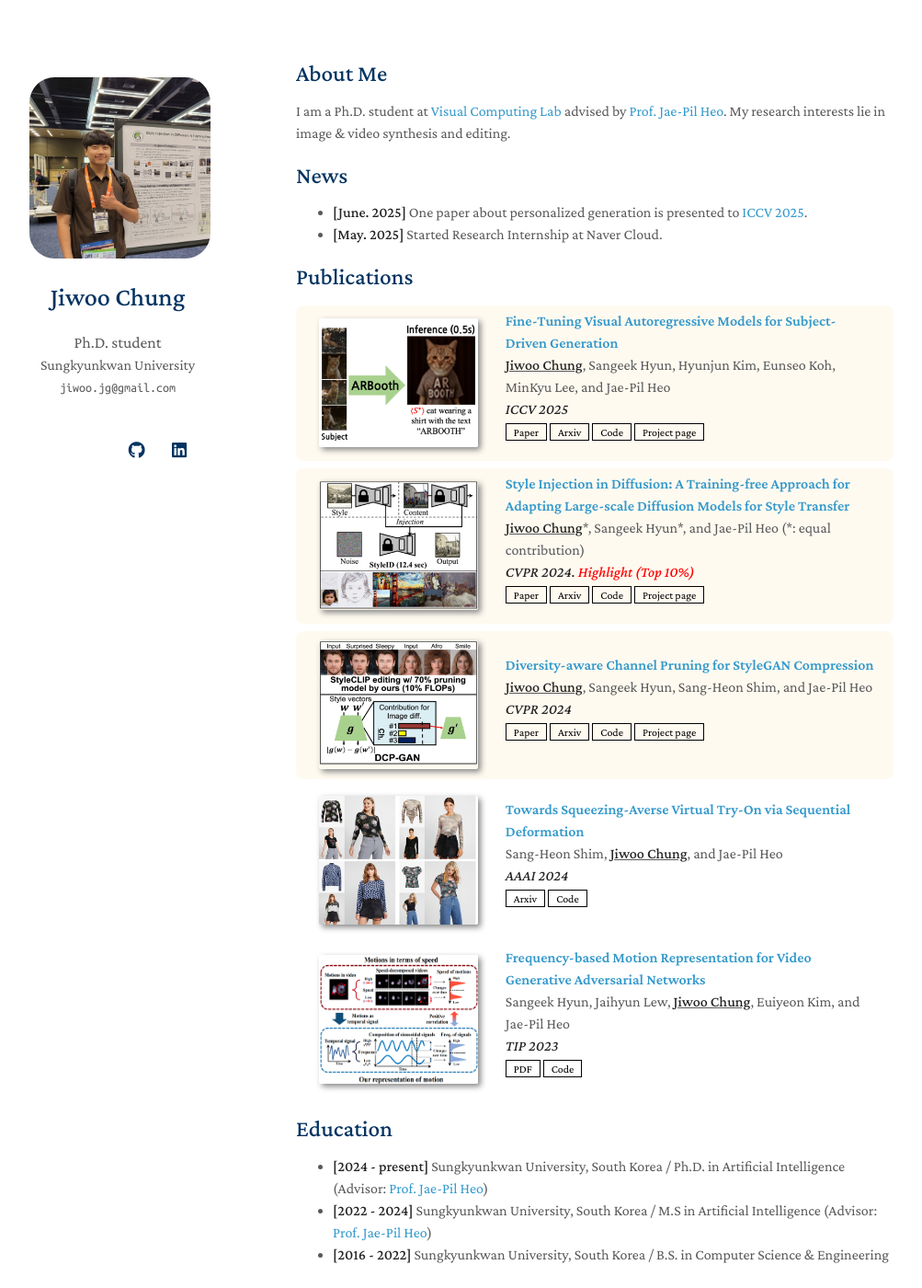
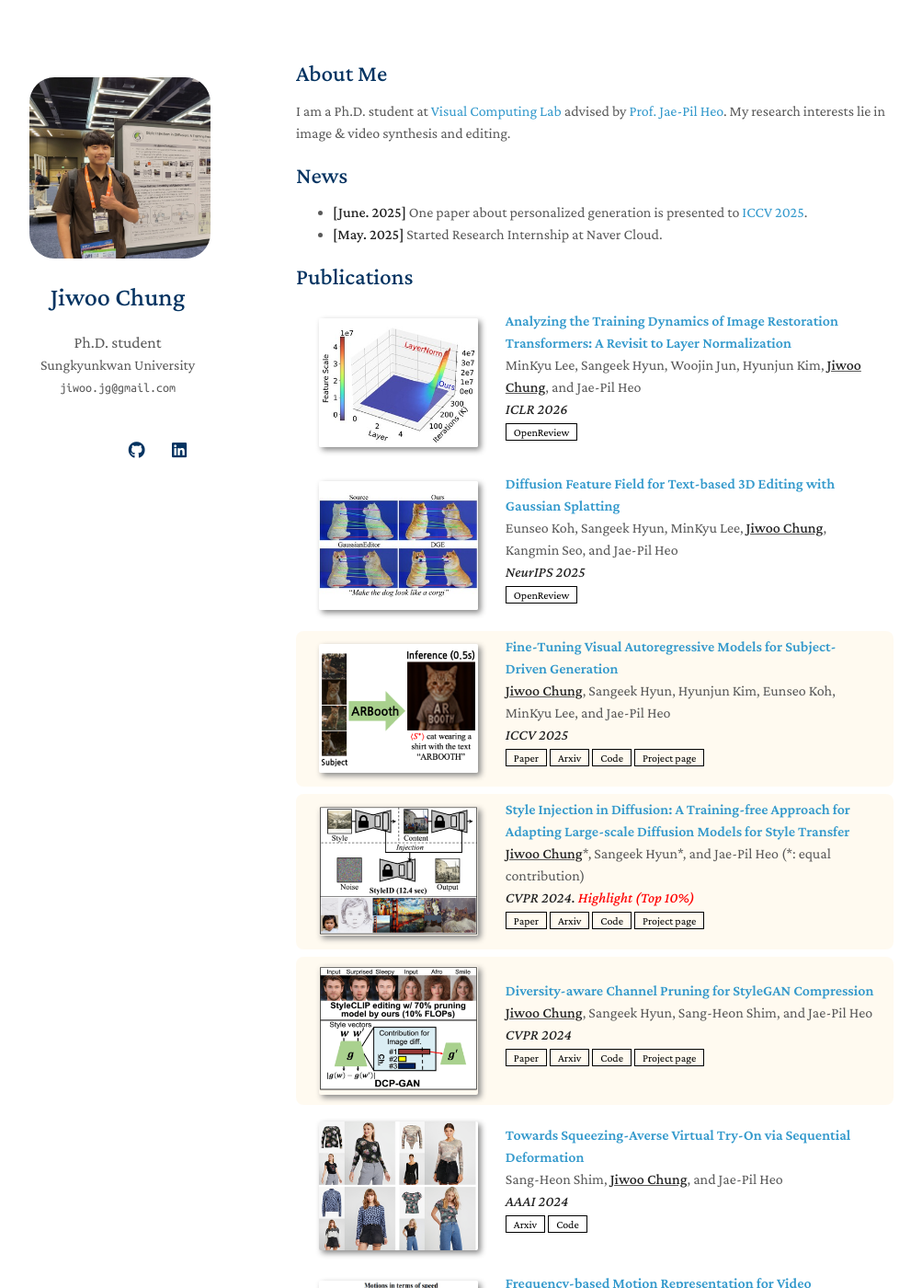
Before and after one commit to jiwoogit/jiwoogit.github.io, a Jekyll site: the page built from index.md, in a window 1280 px wide and 1400 px high. Shown: the whole window at 92% size, without its empty margins (148-1151 px from the left). Built offline with Jekyll 4.4.1, drawn with Linux system fonts in a browser that asks for light colours; nearby versions of some CDN libraries; a style sheet for code colours, icons or effects is not loaded; our own code applies the rules of GitHub Pages for plain Markdown files; some of the changed text lies outside the part shown.

Commit message:
Update Publications(2025 Neurips, 2026 iclr)

```diff
--- a/_includes/publications.md
+++ b/_includes/publications.md
@@ -2,6 +2,40 @@
 
 <div class="publications">
 <ol class="bibliography">
+
+<li style="padding: 5px 5px 20px 5px;">
+<div class="pub-row">
+  <div class="col-sm-3 abbr" style="position: relative;padding-right: 15px;padding-left: 15px;">
+    <img src="assets/img/ICLR_2026.jpg" class="teaser img-fluid z-depth-1">
+  </div>
+
+  <div class="col-sm-9" style="position: relative;padding-right: 15px;padding-left: 20px;">
+    <div class="title"><a href="https://openreview.net/pdf?id=SbLj5hJXh6">Analyzing the Training Dynamics of Image Restoration Transformers: A Revisit to Layer Normalization</a></div>
+    <div class="author">MinKyu Lee, Sangeek Hyun, Woojin Jun, Hyunjun Kim, <u><strong>Jiwoo Chung</strong></u>, and Jae-Pil Heo</div>
+    <div class="periodical"><em><strong>ICLR 2026</strong></em></div>
+    <div class="links">
+      <a href="https://openreview.net/forum?id=SbLj5hJXh6" class="btn btn-sm z-depth-0" role="button" target="_blank" style="font-size:12px;">OpenReview</a>
+    </div>
+  </div>
+</div>
+</li>
+
+<li style="padding: 5px 5px 20px 5px;">
+<div class="pub-row">
+  <div class="col-sm-3 abbr" style="position: relative;padding-right: 15px;padding-left: 15px;">
+    <img src="assets/img/NeurIPS_2025.jpg" class="teaser img-fluid z-depth-1">
+  </div>
+
+  <div class="col-sm-9" style="position: relative;padding-right: 15px;padding-left: 20px;">
+    <div class="title"><a href="https://openreview.net/pdf/7ff0100a63a0e1cc6731d8c6d26810d39d528d73.pdf">Diffusion Feature Field for Text-based 3D Editing with Gaussian Splatting</a></div>
+    <div class="author">Eunseo Koh, Sangeek Hyun, MinKyu Lee, <u><strong>Jiwoo Chung</strong></u>, Kangmin Seo, and Jae-Pil Heo</div>
+    <div class="periodical"><em><strong>NeurIPS 2025</strong></em></div>
+    <div class="links">
+      <a href="https://openreview.net/forum?id=Kf9eNbp4wy" class="btn btn-sm z-depth-0" role="button" target="_blank" style="font-size:12px;">OpenReview</a>
+    </div>
+  </div>
+</div>
+</li>
 
 <li style="background-color: rgba(255,165,0,0.06); border-radius: 8px; padding: 5px 5px 20px 5px;">
 <div class="pub-row">
--- a/index.md
+++ b/index.md
@@ -23,4 +23,4 @@ My research interests lie in image & video synthesis and editing.
 
 ## Reviewer
 
-- AAAI, NeurIPS, TPAMI
+- 2025: AAAI, NeurIPS, TPAMI, 2026: CVPR, ECCV
```
